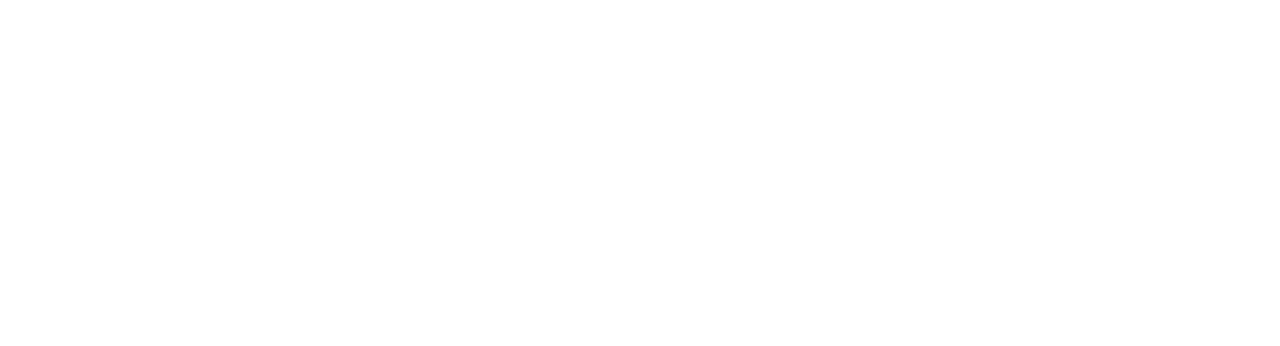
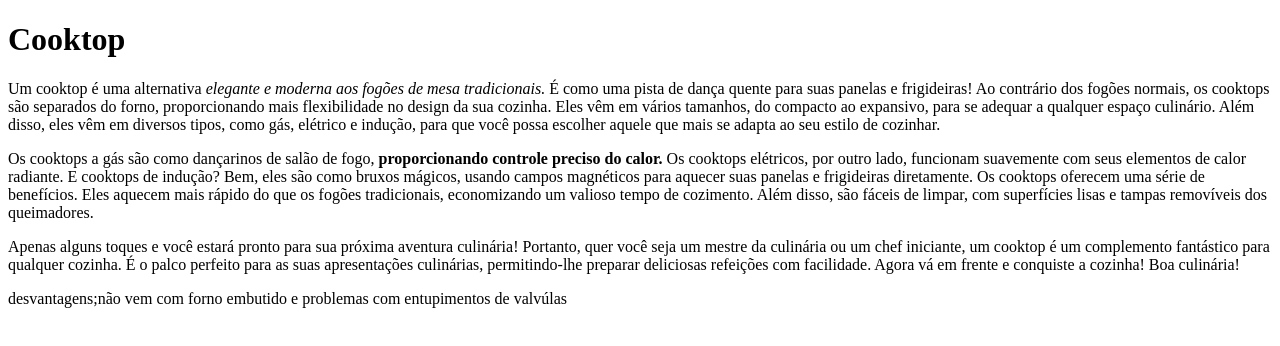
Before and after one commit to Guiznx/trabalho-final, a plain HTML site: page index.html in a window 1280 px wide. Drawn offline with Linux system fonts and the light colour scheme.

Commit message:
texto ok

```diff
--- a/index.html
+++ b/index.html
@@ -6,6 +6,14 @@
     <title>cooktop</title>
 </head>
 <body>
+<h1>Cooktop</h1>
+<p>Um cooktop é uma alternativa <em>elegante e moderna aos fogões de mesa tradicionais.</em> É como uma pista de dança quente para suas panelas e frigideiras! Ao contrário dos fogões normais, os cooktops são separados do forno, proporcionando mais flexibilidade no design da sua cozinha. Eles vêm em vários tamanhos, do compacto ao expansivo, para se adequar a qualquer espaço culinário. Além disso, eles vêm em diversos tipos, como gás, elétrico e indução, para que você possa escolher aquele que mais se adapta ao seu estilo de cozinhar.</p>
+<p>Os cooktops a gás são como dançarinos de salão de fogo, <Strong>proporcionando controle preciso do calor.</Strong> Os cooktops elétricos, por outro lado, funcionam suavemente com seus elementos de calor radiante. E cooktops de indução? Bem, eles são como bruxos mágicos, usando campos magnéticos para aquecer suas panelas e frigideiras diretamente. Os cooktops oferecem uma série de benefícios. Eles aquecem mais rápido do que os fogões tradicionais, economizando um valioso tempo de cozimento. Além disso, são fáceis de limpar, com superfícies lisas e tampas removíveis dos queimadores.</p>
+<p> Apenas alguns toques e você estará pronto para sua próxima aventura culinária! Portanto, quer você seja um mestre da culinária ou um chef iniciante, um cooktop é um complemento fantástico para qualquer cozinha. É o palco perfeito para as suas apresentações culinárias, permitindo-lhe preparar deliciosas refeições com facilidade. Agora vá em frente e conquiste a cozinha! Boa culinária!</p>
+</div>
+
+<div class="benefícios;melhor desempenho e praticidade, ideal para apartamentos."
+    <h2>desvantagens;não vem com forno embutido e problemas com entupimentos de valvúlas</h2>
 
 </body>
 </html>
```
